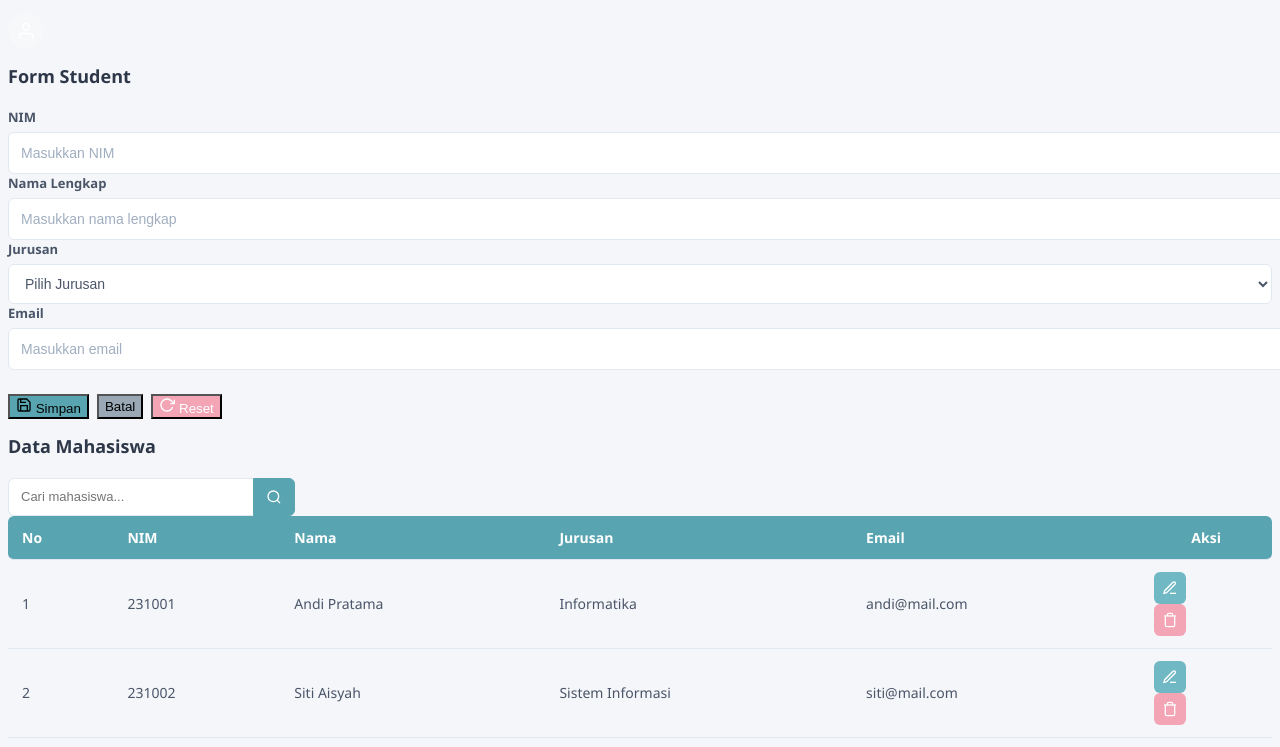
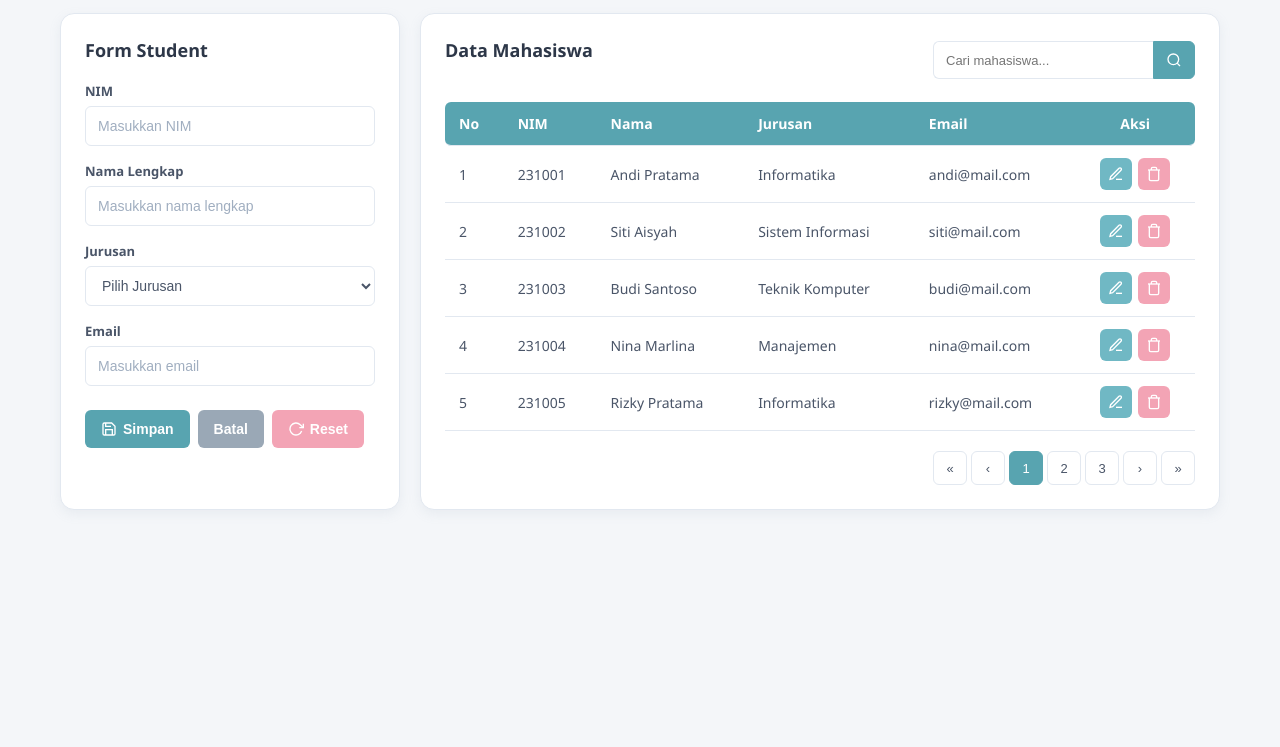
Before and after one commit to rahmavida/latihan-css, a plain HTML site: page index.html in a window 1280 px wide. Shown: the part 75-822 px from the top of the page. After the commit the page ends 800 px from the top, so only its background shows below. Drawn offline with Linux system fonts and the light colour scheme.

Commit message:
Refactor CSS styles and improve formatting

```diff
--- a/style.css
+++ b/style.css
@@ -1,5 +1,5 @@
-/ 1. RESET & VARIABLES /
- {
+/* 1. RESET & VARIABLES */
+* {
     margin: 0;
     padding: 0;
     box-sizing: border-box;
@@ -40,7 +40,7 @@ body {
     background-color: var(--bg-body);
 }
 
-/ 2. NAVBAR /
+/* 2. NAVBAR */
 .navbar {
     height: 64px;
     padding: 0 28px;
@@ -110,7 +110,7 @@ body {
     height: 20px;
 }
 
-/ 3. LAYOUT GRID /
+/* 3. LAYOUT GRID */
 .container {
     max-width: 1200px;
     margin: 24px auto;
@@ -120,7 +120,7 @@ body {
     gap: 20px;
 }
 
-/ 4. CARD COMPONENT /
+/* 4. CARD COMPONENT */
 .card {
     background-color: var(--card-bg);
     border: 1px solid var(--border-color);
@@ -136,7 +136,7 @@ body {
     margin-bottom: 20px;
 }
 
-/ 5. FORM ELEMENT /
+/* 5. FORM ELEMENT */
 .form-group {
     margin-bottom: 16px;
 }
@@ -179,7 +179,7 @@ body {
     margin-top: 24px;
 }
 
-/ 6. BUTTONS /
+/* 6. BUTTONS */
 .btn {
     height: 38px;
     padding: 0 16px;
@@ -227,7 +227,7 @@ body {
     transform: scale(0.98);
 }
 
-/ 7. TABLE & SEARCH HEADER /
+/* 7. TABLE & SEARCH HEADER */
 .table-header {
     display: flex;
     align-items: center;
@@ -276,7 +276,7 @@ body {
     height: 16px;
 }
 
-/ 8. TABLE DESIGN /
+/* 8. TABLE DESIGN */
 .table-responsive {
     width: 100%;
     overflow-x: auto;
@@ -323,7 +323,7 @@ tbody tr:hover {
     text-align: center;
 }
 
-/ Action Buttons /
+/* Action Buttons */
 .actions {
     display: flex;
     justify-content: center;
@@ -364,7 +364,7 @@ tbody tr:hover {
     background-color: var(--danger-hover);
 }
 
-/ 9. PAGINATION /
+/* 9. PAGINATION */
 .pagination {
     display: flex;
     justify-content: flex-end;
@@ -396,7 +396,7 @@ tbody tr:hover {
     border-color: var(--primary);
 }
 
-/ 10. RESPONSIVE /
+/* 10. RESPONSIVE */
 @media (max-width: 900px) {
     .container {
         grid-template-columns: 1fr;
```
